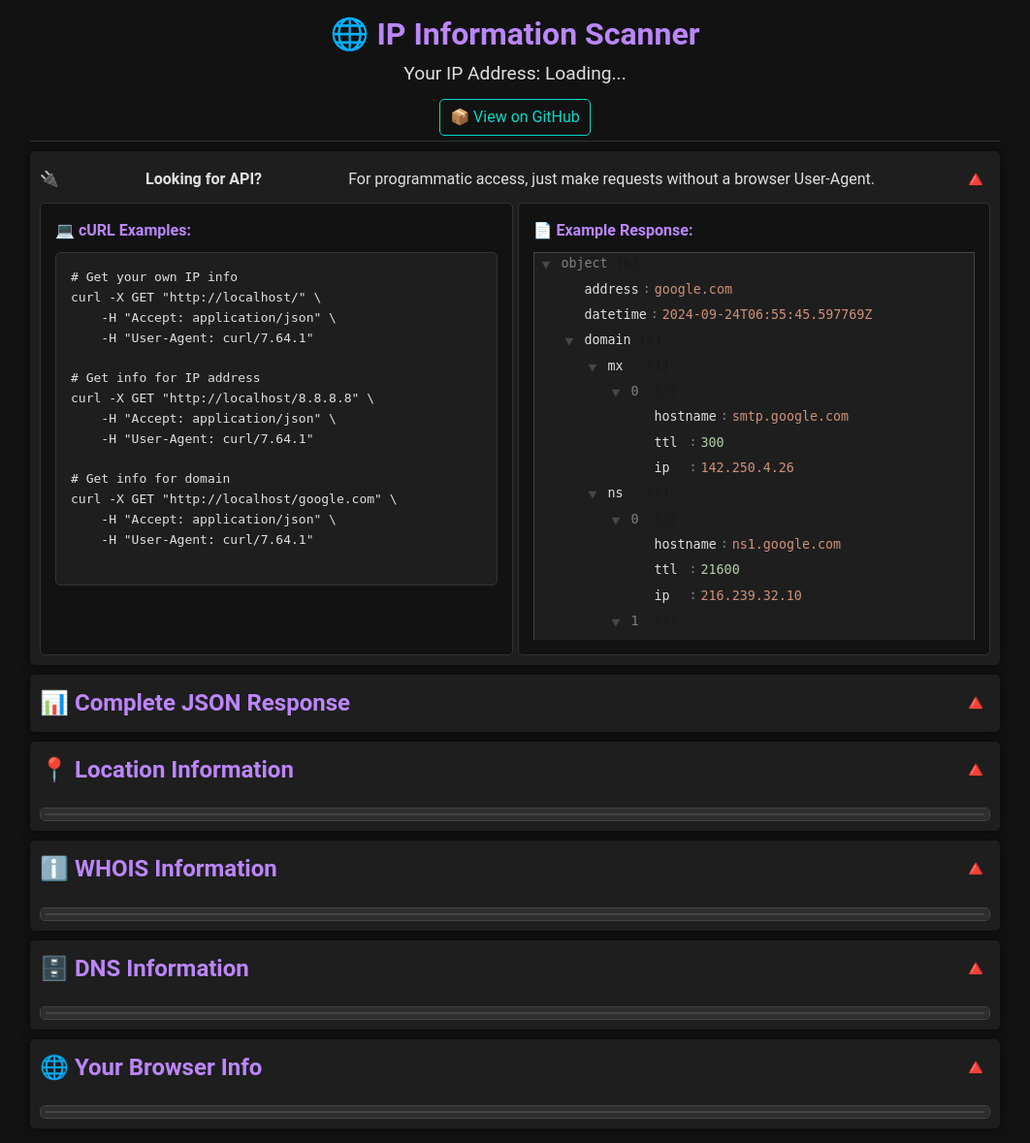
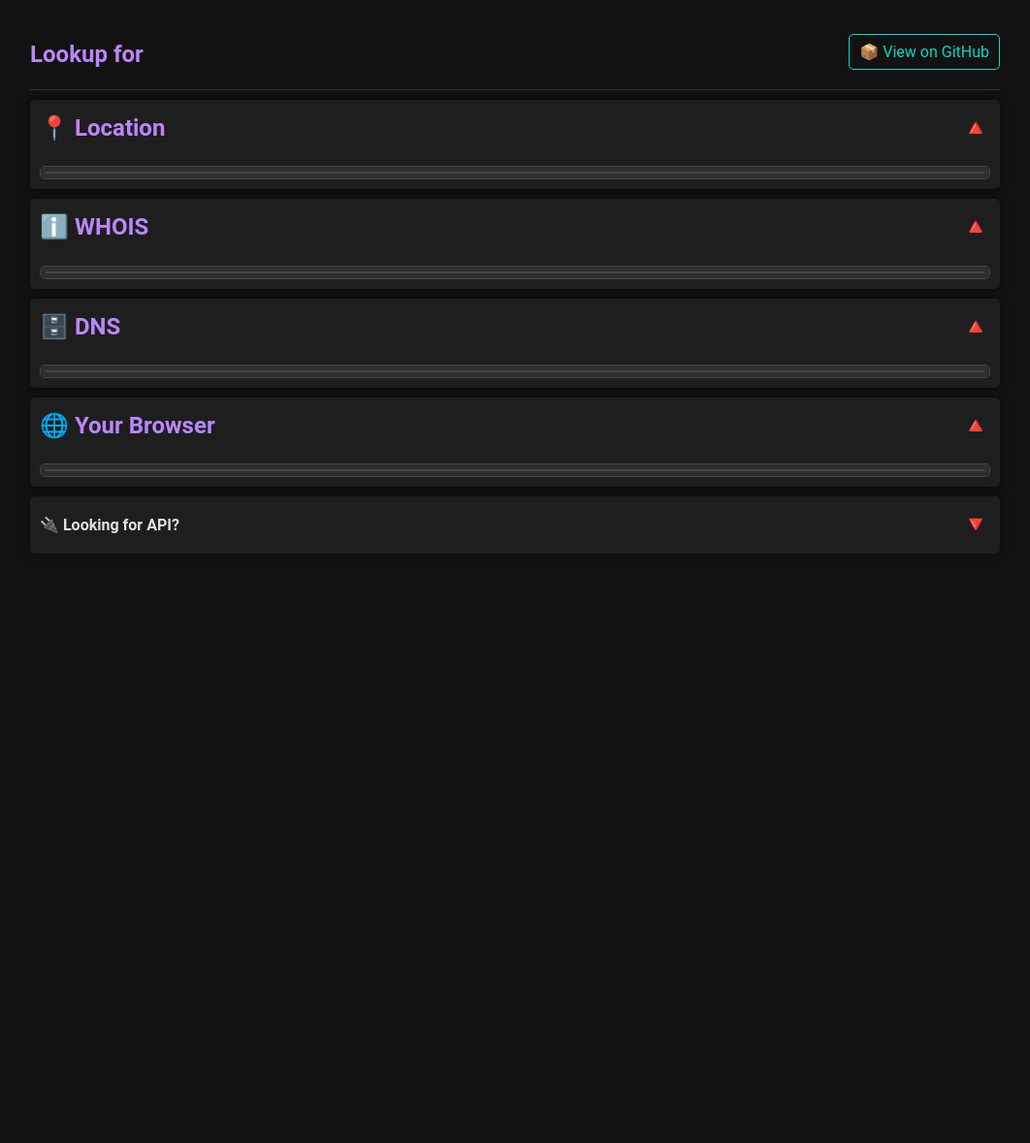
Before and after one commit to 1kko/whatismyip, a FastAPI app: template templates/browser.html in a window 1280 px wide. Shown: the whole page at 97% size, without its empty margins (109-1171 px from the left). After the commit the page ends 551 px from the top, so only its background shows below. Run offline with FastAPI, Linux system fonts and the light colour scheme; the template is opened without the code that fills it: most values are stand-ins (such as "Sample title", 1, 10 or a date in 2020).

Commit message:
better UI

```diff
--- a/static/css/whatismyip.css
+++ b/static/css/whatismyip.css
@@ -36,6 +36,9 @@ body {
 }
 
 .header {
+    display: flex;
+    justify-content: space-between;
+    align-items: center;
     text-align: center;
     padding: 5px 0;
     border-bottom: 1px solid var(--hover-color);
@@ -43,9 +46,15 @@ body {
 }
 
 .header h1 {
+    font-size: 1.5em;
+    color: var(--header-color);
+    margin: 0;
+}
+
+.header span {
     font-size: 2em;
     color: var(--header-color);
-    margin: 0;
+    font-weight: bold;
 }
 
 .ip-display {
@@ -79,6 +88,10 @@ body {
     overflow-y: auto;
 }
 
+#example-curl {
+    overflow-x: auto;
+}
+
 .full-width {
     grid-column: 1 / -1;
 }
@@ -104,6 +117,10 @@ body {
 
     .ip-display {
         font-size: 1em;
+    }
+
+    .code-container {
+        flex-direction: column; /* Ensure it stacks properly */
     }
 }
 
@@ -367,6 +384,11 @@ code {
     position: relative;
 }
 
+.section-content span {
+    color: var(--text-color);
+    padding: 10px;
+}
+
 .section-content.collapsed {
     max-height: 0;
     opacity: 0;
@@ -382,8 +404,9 @@ code {
     transform: rotate(180deg);
 }
 
-#full-json-section .code-container {
+#full-json {
     overflow-y: auto;
+    max-height: 345px;
 }
 
 /* Custom scrollbar styles for the entire page */
--- a/templates/browser.html
+++ b/templates/browser.html
@@ -16,46 +16,13 @@
 <body>
     <div class="container">
         <div class="header">
-            <h1>🌐 IP Information Scanner</h1>
-            <div class="ip-display">Your IP Address: <span class="highlight" id="ip-address">Loading...</span></div>
-            <a href="https://github.com/1kko/whatismyip" class="github-link" target="_blank" rel="noopener noreferrer">
-                📦 View on GitHub
-            </a>
-        </div>
-
-        <div class="section" id="notice-section">
-            <div class="section-header" onclick="toggleSection('notice-section')">
-                🔌 <strong>Looking for API?</strong><span>For programmatic access, just make requests without a browser User-Agent.</span>
-                <span class="toggle-icon">🔺</span>
+            <div class="header-left">
+                <h1>Lookup for <span id="target-title">Loading...</span></h1>
             </div>
-
-
-            <div class="section-content">
-                <div class="code-examples">
-                    <div class="example-block">
-                        <h3>💻 cURL Examples:</h3>
-                        <pre># Get your own IP info
-curl -X GET "{{ request.base_url }}" \
-    -H "Accept: application/json" \
-    -H "User-Agent: curl/7.64.1"
-
-# Get info for IP address
-curl -X GET "{{ request.base_url }}8.8.8.8" \
-    -H "Accept: application/json" \
-    -H "User-Agent: curl/7.64.1"
-
-# Get info for domain
-curl -X GET "{{ request.base_url }}google.com" \
-    -H "Accept: application/json" \
-    -H "User-Agent: curl/7.64.1"
-                        </pre>
-                    </div>
-
-                    <div class="example-block">
-                        <h3>📄 Example Response:</h3>
-                        <div id="example-response"></div>
-                    </div>
-                </div>
+            <div class="header-right">
+                <a href="https://github.com/1kko/whatismyip" class="github-link" target="_blank" rel="noopener noreferrer">
+                    📦 View on GitHub
+                </a>
             </div>
         </div>
 
@@ -63,22 +30,10 @@ curl -X GET "{{ request.base_url }}google.com" \
             JSON copied to clipboard!
         </div>
 
-        <div class="section" id="full-json-section">
-            <div class="section-header" onclick="toggleSection('full-json-section')">
-                <h2>📊 Complete JSON Response</h2>
-                <span class="toggle-icon">🔺</span>
-            </div>
-            <div class="section-content collapsed">
-                <div class="code-container">
-                    <button class="copy-button" onclick="copySection('full-json')">📋</button>
-                    <div id="full-json"></div>
-                </div>
-            </div>
-        </div>
 
         <div class="section" id="location-section">
             <div class="section-header" onclick="toggleSection('location-section')">
-                <h2>📍 Location Information</h2>
+                <h2>📍 Location</h2>
                 <span class="toggle-icon">🔺</span>
             </div>
             <div class="section-content">
@@ -91,7 +46,7 @@ curl -X GET "{{ request.base_url }}google.com" \
 
         <div class="section" id="whois-section">
             <div class="section-header" onclick="toggleSection('whois-section')">
-                <h2>ℹ️ WHOIS Information</h2>
+                <h2>ℹ️ WHOIS</h2>
                 <span class="toggle-icon">🔺</span>
             </div>
             <div class="section-content">
@@ -104,7 +59,7 @@ curl -X GET "{{ request.base_url }}google.com" \
 
         <div class="section" id="dns-section">
             <div class="section-header" onclick="toggleSection('dns-section')">
-                <h2>🗄️ DNS Information</h2>
+                <h2>🗄️ DNS</h2>
                 <span class="toggle-icon">🔺</span>
             </div>
             <div class="section-content">
@@ -117,7 +72,7 @@ curl -X GET "{{ request.base_url }}google.com" \
 
         <div class="section" id="browser-section">
             <div class="section-header" onclick="toggleSection('browser-section')">
-                <h2>🌐 Your Browser Info</h2>
+                <h2>🌐 Your Browser</h2>
                 <span class="toggle-icon">🔺</span>
             </div>
             <div class="section-content">
@@ -128,70 +83,54 @@ curl -X GET "{{ request.base_url }}google.com" \
             </div>
         </div>
 
+        <div class="section" id="notice-section">
+            <div class="section-header" onclick="toggleSection('notice-section')">
+                <div>
+                    🔌 <strong>Looking for API?</strong>
+                </div>
+                <span class="toggle-icon">🔻</span>
+            </div>
+
+
+            <div class="section-content collapsed">
+                <span>For programmatic access, just make requests without a browser User-Agent.</span>
+                <div class="code-examples">
+                    <div class="example-block">
+                        <h3>💻 cURL Examples</h3>
+                        <div class="code-container">
+                            <pre id="example-curl"># Get your own IP info
+curl -X GET "{{ request.base_url }}" \
+     -H "Accept: application/json" \
+     -H "User-Agent: curl/7.64.1"
+
+# Get info for IP address
+curl -X GET "{{ request.base_url }}8.8.8.8" \
+     -H "Accept: application/json" \
+     -H "User-Agent: curl/7.64.1"
+
+# Get info for domain
+curl -X GET "{{ request.base_url }}google.com" \
+     -H "Accept: application/json" \
+     -H "User-Agent: curl/7.64.1"
+                            </pre>
+                        </div>
+                    </div>
+                    <div class="example-block">
+                        <h3>📄 Current Response (full data)</h3>
+                        <div class="code-container">
+                            <button class="copy-button" onclick="copySection('full-json')">📋</button>
+                            <div id="full-json"></div>
+                        </div>
+                    </div>
+                </div>
+            </div>
+        </div>
+
     </div>
 
     <script>
         // Parse the JSON data. Do not change this line, it's parsed by server using Jinja2 template.
         const jsonData = {{ json_data | safe }};
-        const exampleJsonData = {
-            "address": "google.com",
-            "datetime": "2024-09-24T06:55:45.597769Z",
-            "domain": {
-                "mx": [
-                {
-                    "hostname": "smtp.google.com",
-                    "ttl": 300,
-                    "ip": "142.250.4.26"
-                }
-                ],
-                "ns": [
-                {
-                    "hostname": "ns1.google.com",
-                    "ttl": 21600,
-                    "ip": "216.239.32.10"
-                },
-                {
-                    "hostname": "ns2.google.com",
-                    "ttl": 21600,
-                    "ip": "216.239.34.10"
-                }
-                ],
-                "txt": [
-                {
-                    "text": ["v=spf1 include:_spf.google.com ~all"],
-                    "ttl": 300
-                }
-                ],
-                "cname": null
-            },
-            "location": {
-                "ip": "142.250.4.26",
-                "country_code": "US",
-                "country_name": "United States",
-                "city": {
-                "name": "Mountain View",
-                "subdivision_code": "CA",
-                "subdivision_name": "California",
-                "latitude": 37.4056,
-                "longitude": -122.0775
-                },
-                "asn_name": "GOOGLE",
-                "is_private": false
-            },
-            "whois": {
-                "domain_name": "GOOGLE.COM",
-                "registrar": "MARKMONITOR INC.",
-                "whois_server": "whois.markmonitor.com"
-            },
-            "ssl": {
-                "subject": {"CN": "*.google.com"},
-                "issuer": {"CN": "GTS CA 1C3"},
-                "version": 3,
-                "notBefore": "2024-01-08",
-                "notAfter": "2024-04-01"
-            }
-        }
-
 
         function initializeJsonEditor(elementId, data) {
             const container = document.getElementById(elementId);
@@ -207,7 +146,6 @@ curl -X GET "{{ request.base_url }}google.com" \
             'whois-data': jsonData.whois,
             'dns-data': jsonData.domain,
             'browser-data': jsonData.headers,
-            'example-response': exampleJsonData
         }
 
         // fillup all sections with json editor
@@ -215,8 +153,9 @@ curl -X GET "{{ request.base_url }}google.com" \
             initializeJsonEditor(key, value);
         }
 
-        // Update IP address display
-        document.getElementById('ip-address').textContent = jsonData.location.ip;
+        document.addEventListener('DOMContentLoaded', function() {
+            document.getElementById('target-title').textContent = jsonData.address;
+        });
 
         function copySection(elementId) {
             console.log(elementId);
@@ -235,20 +174,6 @@ curl -X GET "{{ request.base_url }}google.com" \
             }, 2000);
         }
 
-        // Update initial state to always start collapsed
-        document.addEventListener('DOMContentLoaded', function() {
-            // collapse all sections
-            const fullJsonHeader = document.querySelector('#full-json-section .section-header');
-            const fullJsonContent = document.querySelector('#full-json-section .section-content');
-            fullJsonHeader.classList.add('collapsed');
-            fullJsonContent.classList.add('collapsed');
-
-            const noticeHeader = document.querySelector('#notice-section .section-header');
-            const noticeContent = document.querySelector('#notice-section .section-content');
-            noticeHeader.classList.add('collapsed');
-            noticeContent.classList.add('collapsed');
-        });
-
         function toggleSection(sectionId) {
             const section = document.getElementById(sectionId);
             const header = section.querySelector('.section-header');
```
